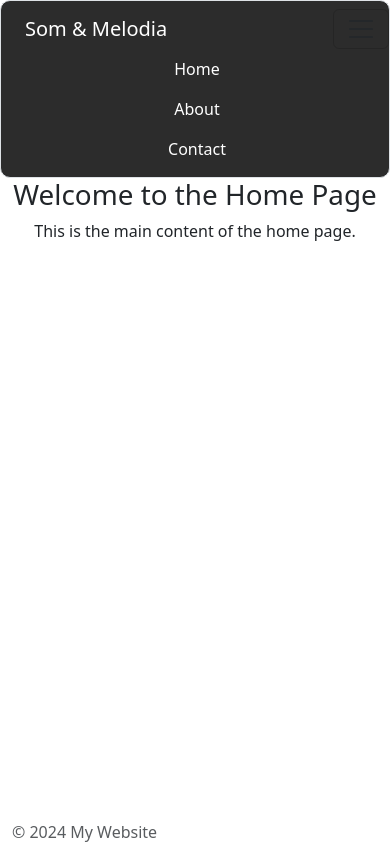
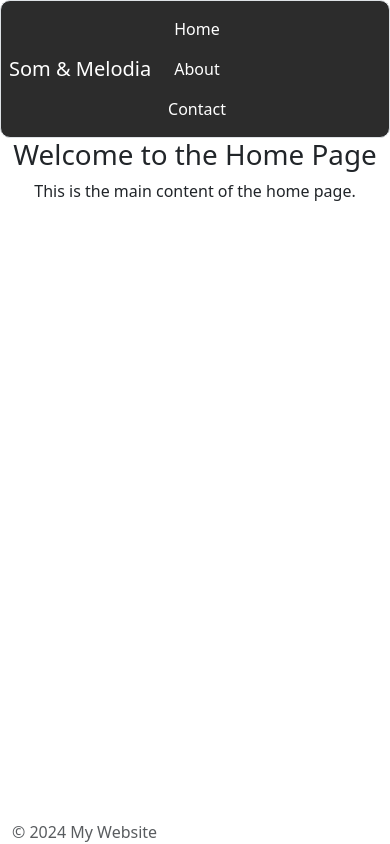
Before and after one commit to RAFranc0/Som-Melodia-Music-Shop, a plain HTML site: page index.html in a window 390 px wide. Drawn offline with nearby package versions, Linux system fonts and the light colour scheme.

Commit message:
Cabeçalho pronto

```diff
--- a/Shared/header.html
+++ b/Shared/header.html
@@ -1,5 +1,6 @@
 <!DOCTYPE html>
 <html lang="pt-BR">
+
 <head>
     <meta charset="UTF-8">
     <meta name="viewport" content="width=device-width, initial-scale=1.0">
@@ -8,14 +9,15 @@
     <link href="/bootstrap/css/bootstrap.min.css" rel="stylesheet">
     <link rel="stylesheet" href="/css/estilo.css">
 </head>
+
 <body>
     <header class="cabecalho">
         <nav class="navbar navbar-expand-lg navbar-light ps-4 border">
-            <a class="navbar-brand" id="titulo-cbc" href="#">Som & Melodia</a>
-            <button class="navbar-toggler" type="button" data-toggle="collapse" data-target="#navbarNav" aria-controls="navbarNav" aria-expanded="false" aria-label="Toggle navigation">
-                <span class="navbar-toggler-icon"></span>
-            </button>
-            <div class="collapse navbar-collapse d-flex justify-content-around" id="navbarNav">
+
+            <div class="d-flex justify-content-center w-100" id="navbarNav">
+
+                <a class="navbar-brand position-absolute top-50 start-0 translate-middle-y ms-2" id="titulo-cbc" href="#">Som & Melodia</a>
+
                 <ul class="navbar-nav">
                     <li class="nav-item">
                         <a class="nav-link" href="../index.html">Home</a>
@@ -33,7 +35,10 @@
 
     <!--Scripts bootstrap-->
     <script src="/bootstrap/js/bootstrap.bundle.js"></script>
-    <script src="https://cdn.jsdelivr.net/npm/@popperjs/core@2.11.8/dist/umd/popper.min.js" integrity="sha384-I7E8VVD/ismYTF4hNIPjVp/Zjvgyol6VFvRkX/vR+Vc4jQkC+hVqc2pM8ODewa9r" crossorigin="anonymous"></script>
+    <script src="https://cdn.jsdelivr.net/npm/@popperjs/core@2.11.8/dist/umd/popper.min.js"
+        integrity="sha384-I7E8VVD/ismYTF4hNIPjVp/Zjvgyol6VFvRkX/vR+Vc4jQkC+hVqc2pM8ODewa9r"
+        crossorigin="anonymous"></script>
     <script src="/bootstrap/js/bootstrap.min.js"></script>
 </body>
+
 </html>
--- a/css/estilo.css
+++ b/css/estilo.css
@@ -5,37 +5,40 @@
 
 :root {
     --cbc-text: #FFFFFF;
+    --cbc-text-rgba: 255, 255, 255;
 }
 
 /* Cabeçalho */
 
-header {
-
-}
 
 .cabecalho nav {
     background-color: #2C2C2C;
     border-radius: 10px;
+    padding: 3;
 }
-
 
 .cabecalho .nav-link, .cabecalho #titulo-cbc{
     color: var(--cbc-text);
+}
+
+.cabecalho #navbarNav {
+    height: 100%;
 }
 
 .cabecalho li {
     width: 80px;
     text-align: center;
     margin-right: 20px;
-    padding: 0;
 }
 
 .cabecalho li:hover {
     background: #7F7F7F;
     transition: 1s;
     border-radius: 5px;
+    border: 1px solid rgb(var(--cbc-text-rgba), 0.2);
+    height: 40px;
 }
 
 .cabecalho a:hover {
-    color: #FFFFFF;
+    color: var(--cbc-text);
 }
```
